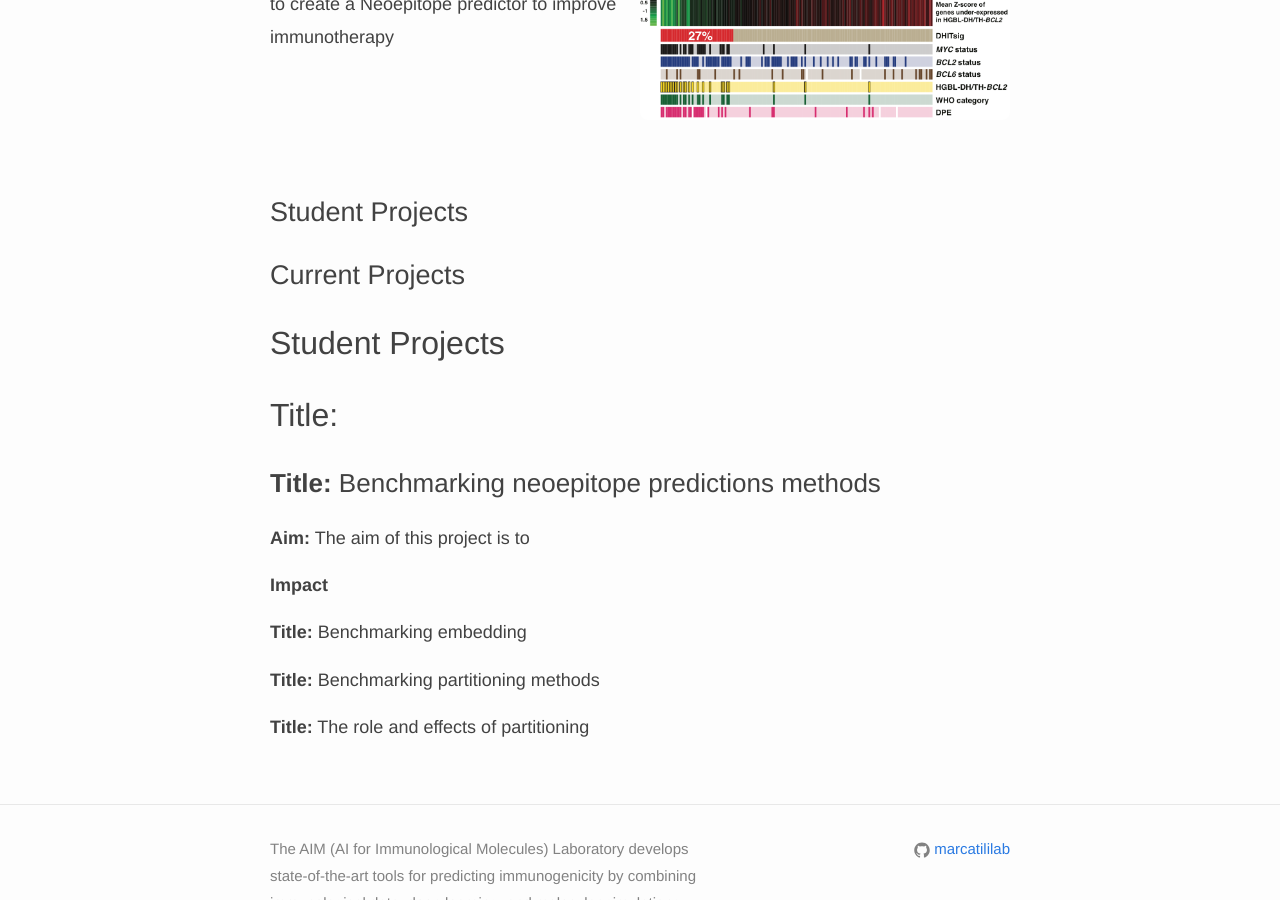
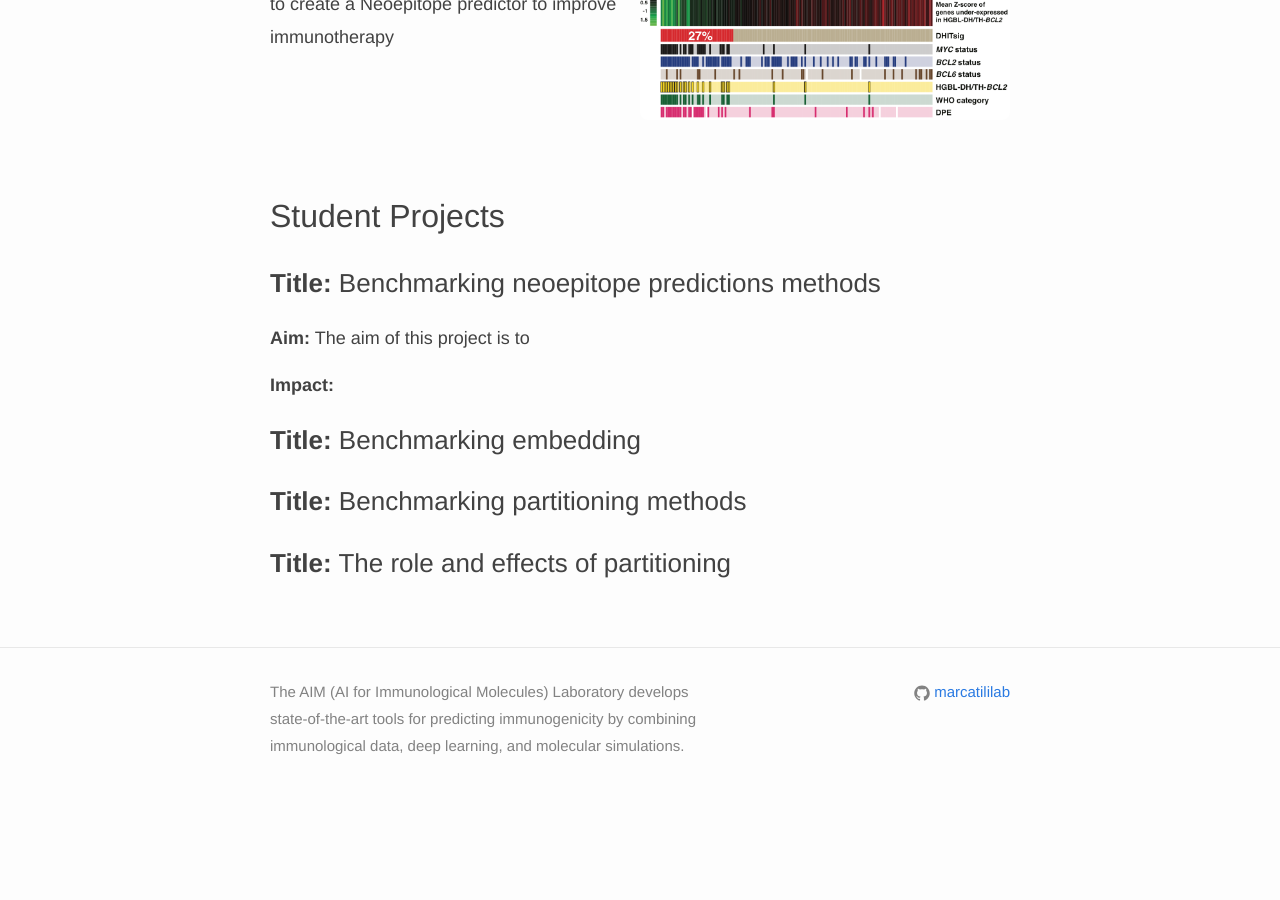
Before and after one commit to alschaap/alschaap.github.io, a Jekyll site: the page built from _pages/projects/index.md, in a window 1280 px wide and 900 px high, scrolled down 637 px. Built offline with Jekyll 4.4.1, drawn with Linux system fonts in a browser that asks for light colours; nearby versions of some CDN libraries; after the commit the page ends 1456 px from its top, so only the background shows below that.

Commit message:
changed image for cropped version of it front page

```diff
--- a/_pages/projects/index.md
+++ b/_pages/projects/index.md
@@ -33,28 +33,22 @@
     </ul>
 </div>
 
-# Student Projects
-
-# Current Projects
 
 ## Student Projects
-
-## Title:
 
 ###  **Title:** Benchmarking neoepitope predictions methods
 
 
-**Aim:**
-The aim of this project is to
+**Aim:** The aim of this project is to
 
 
-**Impact**
+**Impact:**
 
 
-**Title:** Benchmarking embedding
+### **Title:** Benchmarking embedding
 
 
-**Title:** Benchmarking partitioning methods
+### **Title:** Benchmarking partitioning methods
 
 
-**Title:** The role and effects of partitioning
+### **Title:** The role and effects of partitioning
--- a/index.html
+++ b/index.html
@@ -3,7 +3,7 @@
 ---
 
 <div class="lab-photo">
-    <img src="{{ 'team/TCRpMHC_dissipated.png' | prepend: site.images_dir | prepend: site.baseurl }} " />
+    <img src="{{ 'team/TCRpMHC_dissipated_smaller_canvas.png' | prepend: site.images_dir | prepend: site.baseurl }} " />
 </div>
 
 <article class="post-content">
```
Also changed, not shown: _pages/team/index.md (+1 -1 lines), 5 other files.
